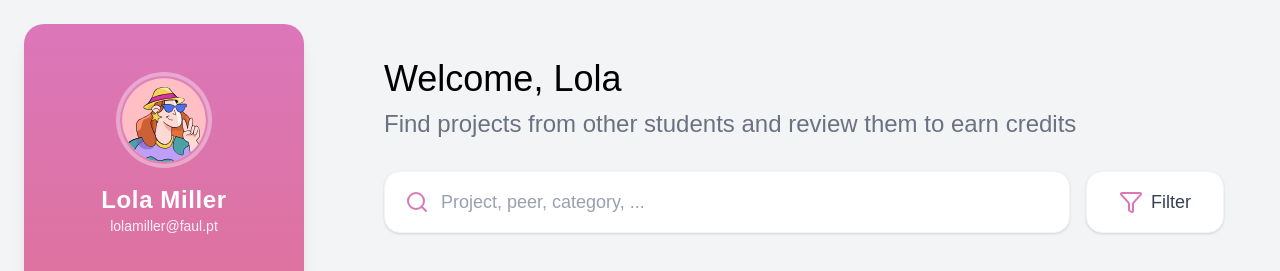
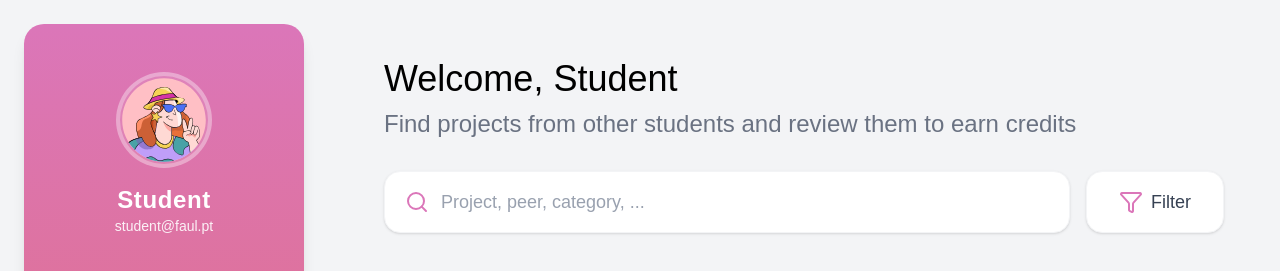
Before and after one commit to ui-raquel/loopback, a React (Vite) app: page /feed in a window 1280 px wide. Shown: the top 271 px of the page. Built offline with nearby package versions, Linux system fonts and the light colour scheme; no server answers.

Commit message:
feat: implement authentication context and integrate user data into components

```diff
--- a/src/App.tsx
+++ b/src/App.tsx
@@ -8,10 +8,12 @@ import MyReviews from './pages/MyReviews';
 import FindPeers from './pages/FindPeers';
 import Settings from './pages/Settings';
 import Register from './pages/Register';
+import { AuthProvider } from './AuthContext';
 
 function App() {
   return (
     <BrowserRouter>
+      <AuthProvider>
       <Routes>
         <Route path="/" element={<Login />} />
         <Route path="/feed" element={<Feed />} />
@@ -24,6 +26,7 @@ function App() {
         <Route path="/settings" element={<Settings />} />
         <Route path="/register" element={<Register />} />
       </Routes>
+      </AuthProvider>
     </BrowserRouter>
   )
 }
--- /dev/null
+++ b/src/AuthContext.tsx
@@ -0,0 +1,58 @@
+import React, { createContext, useContext, useState, useEffect } from 'react';
+import { auth, db } from './firebase'; // Ajusta o caminho se o firebase.ts estiver noutra pasta
+import { onAuthStateChanged, type User } from 'firebase/auth';
+import { doc, getDoc, type DocumentData } from 'firebase/firestore';
+
+// 1. Definição do Contexto
+interface AuthContextType {
+    user: User | null;
+    userData: DocumentData | null;
+    loading: boolean;
+}
+
+const AuthContext = createContext<AuthContextType>({
+    user: null,
+    userData: null,
+    loading: true,
+});
+
+
+
+export function AuthProvider({ children }: { children: React.ReactNode }) {
+    const [user, setUser] = useState<User | null>(null);
+    const [userData, setUserData] = useState<DocumentData | null>(null);
+    const [loading, setLoading] = useState(true);
+
+    useEffect(() => {
+        // Função do Firebase que escuta alterações de login/logout
+        const unsubscribe = onAuthStateChanged(auth, async (currentUser) => {
+            setUser(currentUser);
+
+            if (currentUser) {
+                // Se houver login, procura os dados extra na Firestore
+                const docRef = doc(db, 'users', currentUser.uid);
+                const docSnap = await getDoc(docRef);
+
+                if (docSnap.exists()) {
+                    setUserData(docSnap.data());
+                }
+            } else {
+                setUserData(null);
+            }
+            setLoading(false);
+        });
+
+        // Limpa o evento quando o componente é desmontado
+        return () => unsubscribe();
+    }, []);
+
+    return (
+        <AuthContext.Provider value={{ user, userData, loading }}>
+            {/* Só renderiza a aplicação quando terminar de verificar o login */}
+            {!loading && children}
+        </AuthContext.Provider>
+    );
+}
+
+
+export const useAuth = () => useContext(AuthContext);
--- a/src/components/LoginForm.tsx
+++ b/src/components/LoginForm.tsx
@@ -17,7 +17,7 @@ export function LoginForm() {
         try {
             await signInWithEmailAndPassword(auth, email, password);
             navigate('/feed');
-        } catch (err: any) {
+        } catch (err: unknown) {
             console.error("Erro de login:", err);
             setError("Invalid credentials. Please check your email and password.");
         }
--- a/src/components/Navbar.tsx
+++ b/src/components/Navbar.tsx
@@ -1,16 +1,18 @@
-// import React, { useState } from 'react';
 import { useState } from "react";
 import NavbarButton from "./NavbarButton";
 import { House, Plus, Star, Wallet, Smile, Settings, Menu, X } from 'lucide-react';
+import { useAuth } from '../AuthContext';
+
 
 export function Navbar() {
-    // Definimos a variável de estado que controla a visibilidade do menu em mobile
     const [isOpen, setIsOpen] = useState(false);
 
-    // Função que inverte o estado (de falso para verdadeiro e vice-versa)
     const toggleMenu = () => {
         setIsOpen(!isOpen);
     };
+
+    const { userData } = useAuth();
+
 
     return (
         <>
@@ -45,8 +47,8 @@ export function Navbar() {
                         alt="User Icon"
                         className="h-24 w-24 rounded-full border-4 border-white/30 mb-4 bg-white/10"
                     />
-                    <h2 className="text-2xl font-bold tracking-wide">Lola Miller</h2>
-                    <p className="text-sm font-light opacity-90">lolamiller@faul.pt</p>
+                    <h2 className="text-2xl font-bold tracking-wide">{userData?.name || "Student"}</h2>
+                    <p className="text-sm font-light opacity-90">{userData?.email || "student@faul.pt"}</p>
                 </div>
                 <div className="flex flex-col space-y-3 flex-1 w-full mt-4">
                     <NavbarButton to="/feed" icon={<House />} label="homepage" />
--- a/src/pages/Feed.tsx
+++ b/src/pages/Feed.tsx
@@ -2,8 +2,11 @@
 import { Navbar } from "../components/Navbar";
 import Card from '../components/Card';
 import { Search, Filter } from 'lucide-react';
+import { useAuth } from '../AuthContext';
 
 export default function Feed() {
+
+  const { userData } = useAuth();
 
   const projectsData = [
     {
@@ -33,9 +36,7 @@ export default function Feed() {
   ];
 
   return (
-    /* PASSO 1: Atualização do Fundo
-       Substituímos 'bg-grey-bg' por 'bg-gray-100' para manter o mesmo tom cinza claro das outras páginas.
-    */
+
     <div className="flex flex-col md:flex-row h-screen w-screen bg-gray-100 overflow-hidden font-sans">
 
       <div className="hidden md:flex flex-col w-auto">
@@ -44,11 +45,10 @@ export default function Feed() {
 
       <section className="flex flex-col flex-1 p-4 md:p-8 m-2 md:m-6 overflow-y-auto">
 
-        <h1 className="text-2xl md:text-3xl lg:text-4xl font-medium mb-2 leading-tight z-10">Welcome, Lola</h1>
+        <h1 className="text-2xl md:text-3xl lg:text-4xl font-medium mb-2 leading-tight z-10">
+          Welcome, {userData?.name || "Student"}
+        </h1>
 
-        {/* PASSO 2: Atualização do Subtítulo
-           Substituímos 'text-grey-text' por 'text-gray-500'.
-        */}
         <h2 className="text-base md:text-xl lg:text-2xl font-light text-gray-500 mb-6 md:mb-8 leading-tight z-10">
           Find projects from other students and review them to earn credits
         </h2>
--- a/src/pages/Register.tsx
+++ b/src/pages/Register.tsx
@@ -55,7 +55,7 @@ function RegisterForm() {
             // 4. Redirecionar para o feed
             navigate('/feed');
 
-        } catch (err: any) {
+        } catch (err: unknown) {
             console.error("Erro no registo:", err);
             setError("Error creating account. Ensure your password is at least 6 characters long.");
         }
--- a/src/pages/Settings.tsx
+++ b/src/pages/Settings.tsx
@@ -1,10 +1,12 @@
 import React, { useState } from 'react';
 import { Navbar } from '../components/Navbar';
 import { Save, User, Lock } from 'lucide-react';
+import { useAuth } from '../AuthContext';
 
 export default function Settings() {
-    const [name, setName] = useState('Lola Miller');
-    const [email, setEmail] = useState('lolamiller@faul.pt');
+    const { userData } = useAuth();
+    const [name, setName] = useState(userData?.name || 'Lola Miller');
+    const [email, setEmail] = useState(userData?.email || 'lolamiller@faul.pt');
     const [password, setPassword] = useState('');
     const [isSaved, setIsSaved] = useState(false);
 
```
Lines whose indentation alone changed are shown as unchanged.
